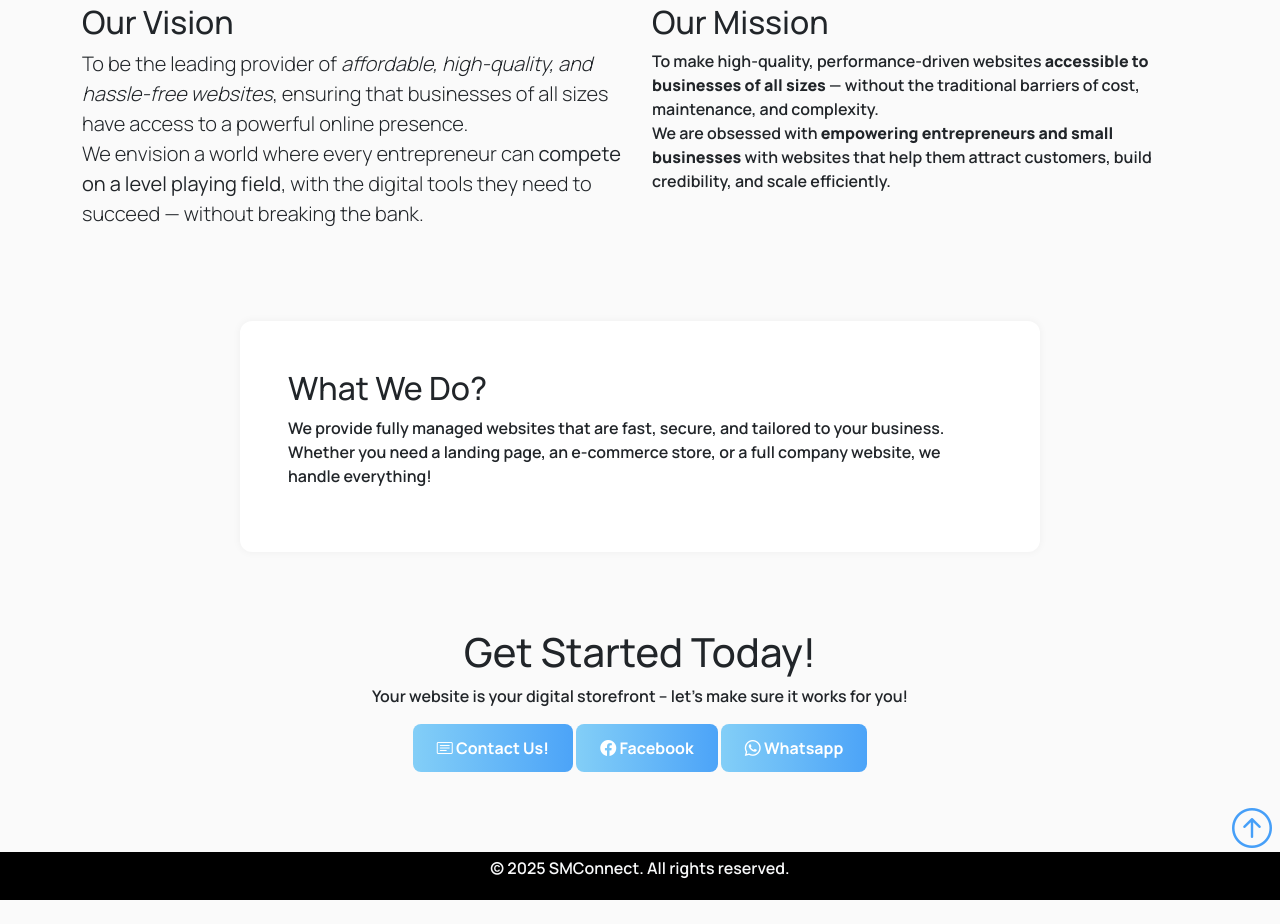
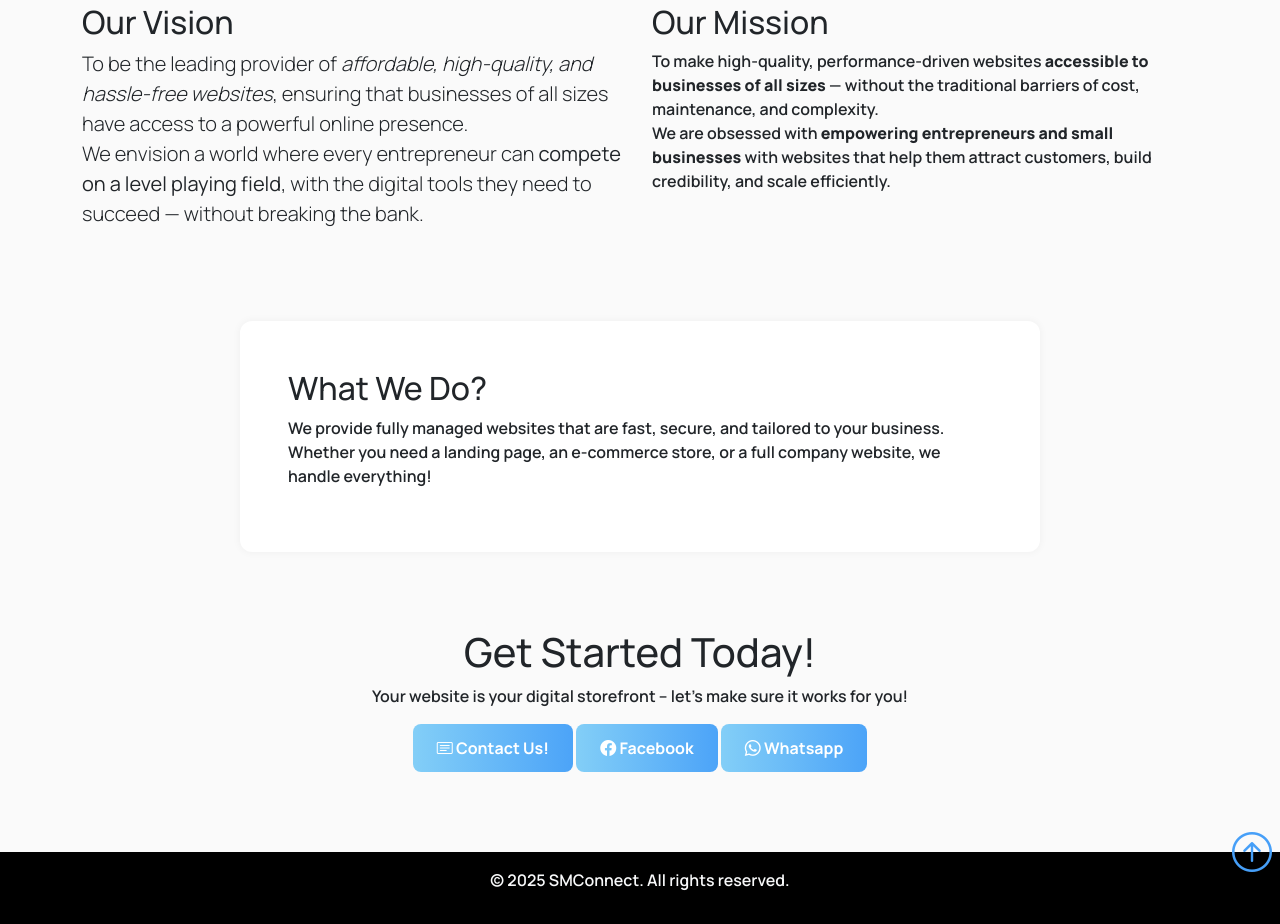
Before and after one commit to Chocolat-papii/smconnect, a plain HTML site: page about.html in a window 1280 px wide. Shown: the part 939-1863 px from the top of the page. Before the commit the page ends 1839 px from the top, so only its background shows below. Drawn offline with nearby package versions, Linux system fonts and the light colour scheme.

Commit message:
site update Feb2025

```diff
--- a/about.html
+++ b/about.html
@@ -209,7 +209,7 @@
         </div>
     </section>
 
-    <footer class="p-1 bg-black text-light text-center position-relative">
+    <footer class="p-3 bg-black text-light text-center position-relative">
         <div class="container">
             <p> &copy;
                 <script>document.write(new Date().getFullYear());</script>
```
Also changed, not shown: contact.html (+1 -1 lines), index.html (+1 -1 lines), portfolio.html (+1 -1 lines), services.html (+1 -1 lines).
